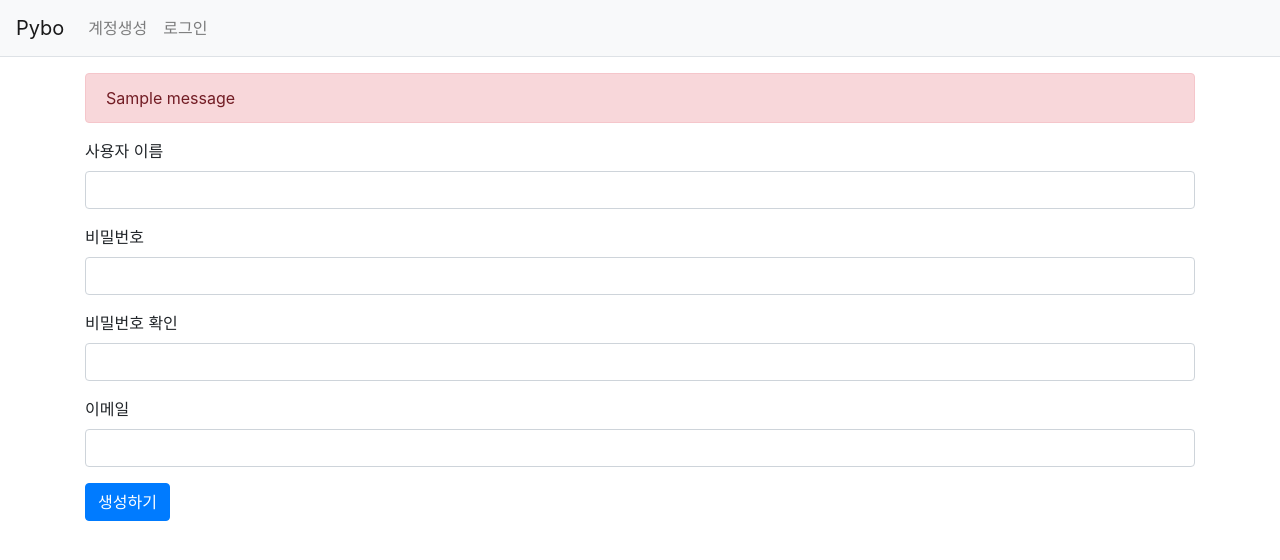
After one commit to brownbreeze/flask-QnA, a Flask app: page /auth/signup in a window 1280 px wide. The commit adds this page. Shown: the top 560 px of the page. Run offline with Flask 2, Linux system fonts and the light colour scheme; one stand-in notice (Sample message) is shown; some libraries are stand-ins or nearby versions.

Commit message:
feat : 회원가입 기능 추가
- User model 생성
- UserCreateForm 추가
- 회원가입 뷰 만들기
- form error 발생 시 flash 를 통한 처리 기능 추가

```diff
--- a/pybo/__init__.py
+++ b/pybo/__init__.py
@@ -20,10 +20,11 @@ def create_app():
     migrate.init_app(app, db)
     from . import models
 
-    from .views import main_views, question_views, answer_views
+    from .views import main_views, question_views, answer_views, auth_views
     app.register_blueprint(main_views.bp)
     app.register_blueprint(question_views.bp)
     app.register_blueprint(answer_views.bp)
+    app.register_blueprint(auth_views.bp)
 
     # 필터
     from .filter import format_datetime
--- a/pybo/forms.py
+++ b/pybo/forms.py
@@ -1,6 +1,7 @@
 from flask_wtf import FlaskForm
-from wtforms import StringField, TextAreaField
-from wtforms.validators import DataRequired
+from wtforms import StringField, TextAreaField, PasswordField
+from wtforms.fields import EmailField
+from wtforms.validators import DataRequired, Length, EqualTo, Email
 
 class QuestionForm(FlaskForm):
     subject = StringField('제목', validators=[DataRequired('제목은 필수 입력 항목입니다.')])
@@ -8,3 +9,9 @@ class QuestionForm(FlaskForm):
 
 class AnswerForm(FlaskForm):
     content = TextAreaField('내용', validators=[DataRequired('내용은 필수 입력 항목입니다.')])
+
+class UserCreateForm(FlaskForm):
+    username = StringField('사용자이름', validators=[DataRequired(), Length(min=3, max=25)])
+    password1= PasswordField('비밀번호', validators=[DataRequired(), EqualTo('password2', '비밀번호가 일치하지 않습니다.')])
+    password2 = PasswordField('비밀번호 확인', validators=[DataRequired()])
+    email = EmailField('이메일', [DataRequired(), Email()])
--- a/pybo/models.py
+++ b/pybo/models.py
@@ -12,3 +12,9 @@ class Answer(db.Model):
     question = db.relationship('Question', backref=db.backref('answer_set',))
     content = db.Column(db.Text(), nullable=False)
     create_date = db.Column(db.DateTime(), nullable=False)
+
+class User(db.Model):
+    id = db.Column(db.Integer, primary_key=True)
+    username = db.Column(db.String(150), unique=True, nullable=False)
+    password = db.Column(db.String(200), nullable=False)
+    email = db.Column(db.String(120), unique=True, nullable=False)
--- /dev/null
+++ b/pybo/templates/auth/signup.html
@@ -0,0 +1,31 @@
+{% extends 'base.html' %}
+{% block content %}
+<div class="container my-3">
+    <form method="post" class="post-form">
+        {{ form.csrf_token }}
+        {% include "form_errors.html" %}
+        <div class="form-group">
+            <label for="username">사용자 이름</label>
+            <input type="text" class="form-control" name="username" id="username"
+                   value="{{ form.username.data or '' }}">
+        </div>
+        <div class="form-group">
+            <label for="password">비밀번호</label>
+            <input type="password" class="form-control" name="password1"
+                      id="password1" value="{{ form.password1.data or '' }}">
+        </div>
+        <div class="form-group">
+            <label for="password2">비밀번호 확인</label>
+            <input type="password" class="form-control" name="password2"
+                      id="password2" value="{{ form.password2.data or '' }}">
+        </div>
+
+        <div class="form-group">
+            <label for="email">이메일</label>
+            <input type="text" class="form-control" name="email" id="email"
+                      id="email" value="{{ form.email.data or '' }}">
+        </div>
+        <button type="submit" class="btn btn-primary">생성하기</button>
+    </form>
+</div>
+{% endblock %}
--- /dev/null
+++ b/pybo/templates/form_errors.html
@@ -0,0 +1,11 @@
+{% for field, errors in  form.errors.items() %}
+<div class="alert alert-danger" role="alert">
+    <strong> {{form[field].label}}</strong>:{{','.join(errors)}}
+</div>
+{% endfor %}
+
+{% for message in get_flashed_messages() %}
+<div class="alert alert-danger" role="alert">
+    {{ message }}
+</div>
+{% endfor %}
--- a/pybo/templates/navbar.html
+++ b/pybo/templates/navbar.html
@@ -7,7 +7,7 @@
     <div class="collapse navbar-collapse flex-grow-0" id="navbarNav">
         <ul class="navbar-nav">
             <li class="nav-item">
-                <a class="nav-link" href="#">계정생성</a>
+                <a class="nav-link" href="{{ url_for('auth.signup') }}">계정생성</a>
             </li>
             <li class="nav-item">
                 <a class="nav-link" href="#">로그인</a>
--- /dev/null
+++ b/pybo/views/auth_views.py
@@ -0,0 +1,25 @@
+from flask import Blueprint, url_for, render_template, flash, request
+from werkzeug.security import generate_password_hash
+from werkzeug.utils import redirect
+
+from pybo import db
+from pybo.forms import UserCreateForm
+from pybo.models import User
+
+bp = Blueprint('auth', __name__, url_prefix='/auth')
+
+@bp.route('/signup', methods=('GET', 'POST'))
+def signup():
+    form = UserCreateForm()
+    if request.method == 'POST' and form.validate_on_submit():
+        user = User.query.filter_by(username=form.username.data).first()
+        if not user:
+            user = User(username=form.username.data,
+                        password=generate_password_hash(form.password1.data),
+                        email=form.email.data)
+            db.session.add(user)
+            db.session.commit()
+            return redirect(url_for('main.index'))
+        else:
+            flash('이미 존재하는 사용자입니다.')
+    return render_template('auth/signup.html', form=form)
```
Also changed, not shown: migrations/versions/7b82e99690bd_.py (added, +36 -0 lines), pybo.db.
